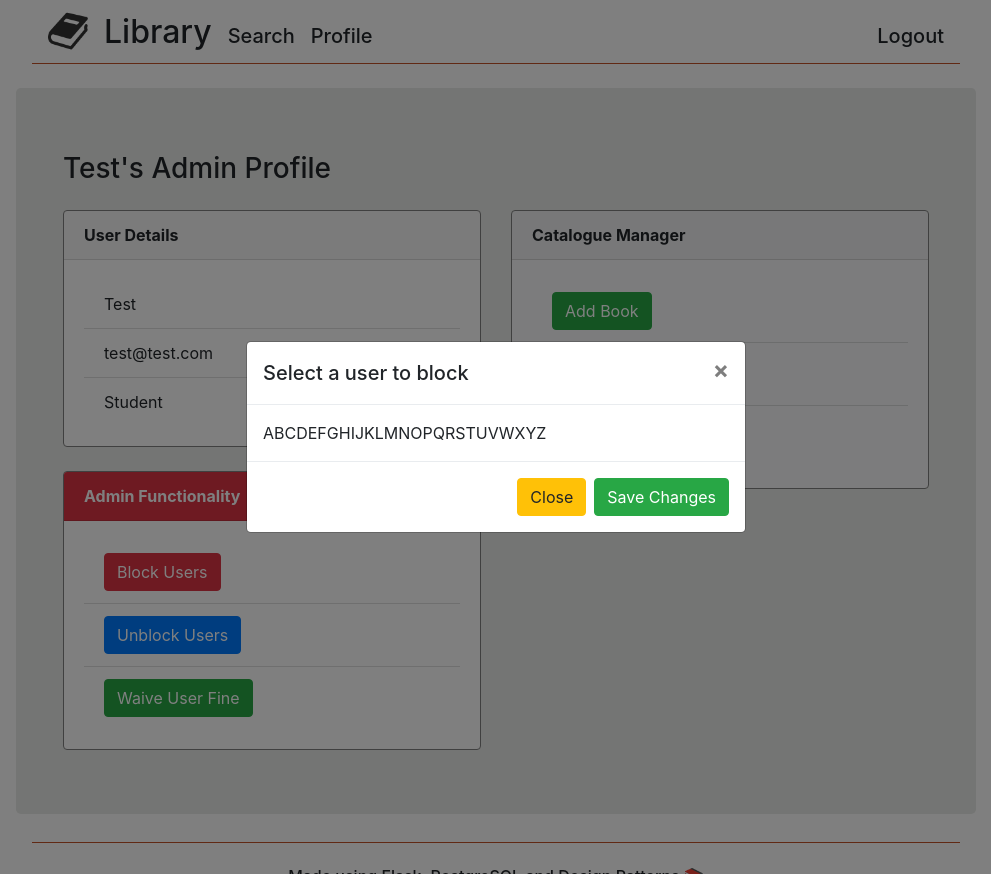
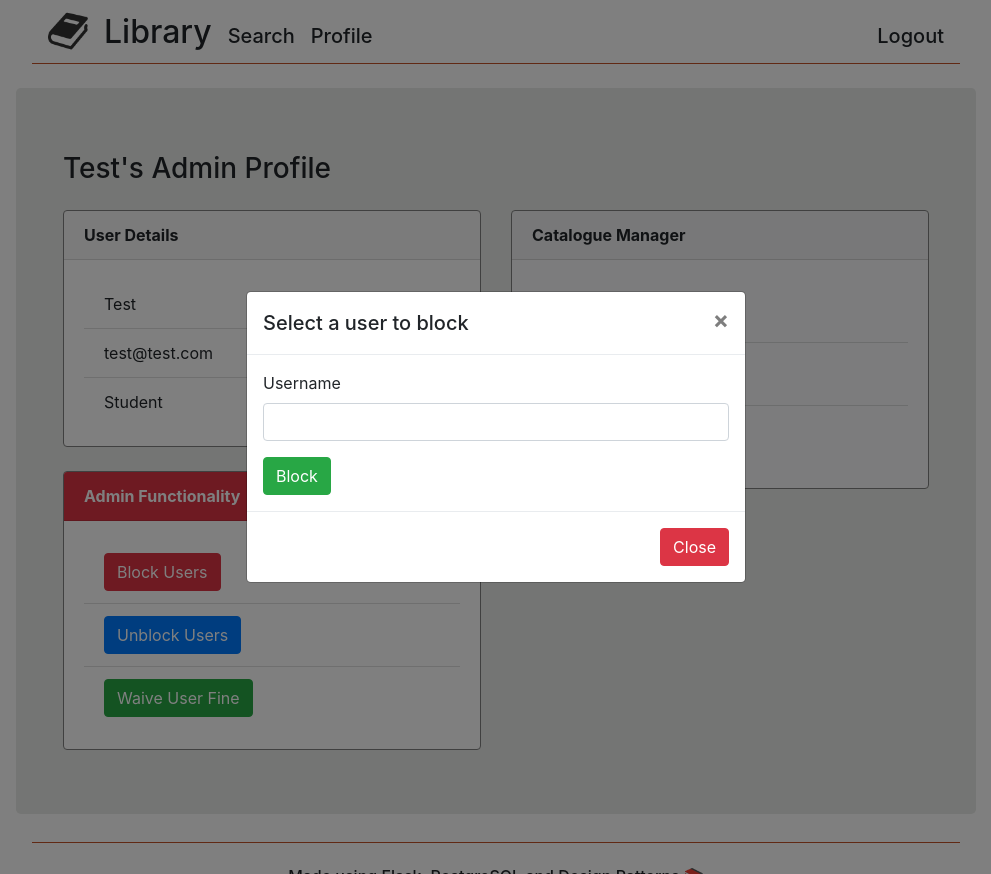
Before and after one commit to Dawid33/CS4125, a Flask app: page /admin_profile in a window 1280 px wide, after a click on "Block Users". Shown: the whole page, without its empty margins (144-1135 px from the left). Run offline with Flask 3, Linux system fonts and the light colour scheme; a user stored in the database is signed in; some libraries are stand-ins or nearby versions.

Commit message:
Waive fine, Block, and Unblock functionality

```diff
--- a/models/database_manager/db_manager.py
+++ b/models/database_manager/db_manager.py
@@ -2,6 +2,7 @@
 # pylint: disable=import-error
 # pylint: disable=no-name-in-module
 
+from flask import flash
 from sqlalchemy import select
 from instance.db import *
 import uuid
@@ -187,10 +188,13 @@ class DBManager:
         db.session.commit()
 
     # Deletes specified fine from the db
-    def waive_user_fine(self, fine_id):
-        fine_to_waive = Fine.query.filter_by(fine_id=str(fine_id)).one()
-        db.session.delete(fine_to_waive)
-        db.session.commit()
+    def waive_user_fine(self, user_id):
+        fine_to_waive = Fine.query.filter_by(user_id=str(user_id)).first()
+        if fine_to_waive is not None:
+            db.session.delete(fine_to_waive)
+            db.session.commit()
+        else:
+            print("unable to print", user_id.user_id)
 
     # Function for blocking a user
     def block_user(self, user_id):
--- a/src/forms.py
+++ b/src/forms.py
@@ -17,8 +17,16 @@ class AddBookForm(FlaskForm):
 
 class WaiveFineForm(FlaskForm):
     user = StringField('Username', validators=[DataRequired()])
-    submit = SubmitField('Search')
+    submit = SubmitField('Delete')
 
 class BlockUserForm(FlaskForm):
     user = StringField('Username', validators=[DataRequired()])
     submit = SubmitField('Search')
+
+class UnblockUserForm(FlaskForm):
+    user = StringField('Username', validators=[DataRequired()])
+    submit = SubmitField('Search')
+
+class RemoveBookForm(FlaskForm):
+    isbn = StringField('ISBN', validators=[DataRequired()])
+    Submit = SubmitField('Delete')
--- a/src/user_profile.py
+++ b/src/user_profile.py
@@ -2,7 +2,7 @@
 # pylint: disable=import-error
 # pylint: disable=no-name-in-module
 
-from flask import Blueprint, redirect, render_template, request, session, url_for, abort
+from flask import Blueprint, jsonify, redirect, render_template, request, session, url_for, abort
 from models.users.user_manager import UserManager
 from src.forms import *
 from models.users.admin_command import *
@@ -34,10 +34,12 @@ def admin_profile():
     form = AddBookForm()  # Create an instance of the form
     waive_fine_form = WaiveFineForm()
     block_user_form = BlockUserForm()
+    remove_book_form = RemoveBookForm()
+    unblock_user_form = UnblockUserForm()
 
     # Pass the form to the template
     return render_template('user_profile/admin_profile.html', user=admin_user, form=form, waive_fine_form=waive_fine_form,
-                            block_user_form=block_user_form)
+                            block_user_form=block_user_form, remove_book_form=remove_book_form, unblock_user_form=unblock_user_form)
 
 # API endpoint that triggeres return book on the user object
 @profile.route('/return_book/<uuid:borrow_id>', methods=['GET'])
@@ -84,6 +86,20 @@ def add_book():
 
     return redirect(url_for('profile.admin_profile'))  # Redirect back to the admin profile
 
+@profile.route('/remove_book', methods=['POST'])
+def remove_book():
+    remove_book_form = RemoveBookForm()
+
+    admin_user = user_manager.get_current_user()
+    remove_book = RemoveBook(remove_book_form.isbn.data)
+
+    admin_user.add_admin_command(remove_book)
+
+    if remove_book_form.validate_on_submit():
+        admin_user.execute_admin_commands()
+
+    return redirect(url_for('profile.admin_profile'))
+
 @profile.route('/waive_fine', methods=['GET', 'POST'])
 def waive_fine():
     waive_fine_form = WaiveFineForm()
@@ -107,3 +123,15 @@ def block_user():
         admin_user.execute_admin_commands()
 
     return redirect(url_for('profile.admin_profile'))
+
+@profile.route('/unblock_user', methods=['GET', 'POST'])
+def unblock_user():
+    unblock_user_form = UnblockUserForm()
+    admin_user = user_manager.get_current_user()
+    unblock_user = UnblockUser(unblock_user_form.user.data)
+    admin_user.add_admin_command(unblock_user)
+
+    if unblock_user_form.validate_on_submit():
+        admin_user.execute_admin_commands()
+
+    return redirect(url_for('profile.admin_profile'))
--- a/templates/user_profile/admin_profile.html
+++ b/templates/user_profile/admin_profile.html
@@ -20,11 +20,43 @@
                 </button>
             </div>
             <div class="modal-body">
-                ABCDEFGHIJKLMNOPQRSTUVWXYZ
+                <form id="blockUserForm", method="POST", action="{{url_for('profile.block_user')}}">
+                    {{block_user_form.hidden_tag()}}
+                    <div class="form-group">
+                        {{block_user_form.user.label}}
+                        {{block_user_form.user(class="form-control", id="user_name")}}
+                    </div>
+                    <button type="submit", id="saveButton", class="btn btn-success">Block</button>
+                </form>
             </div>
             <div class="modal-footer">
-                <button type="button" id="closeButton" class="btn btn-warning" data-dismiss="modal">Close</button>
-                <button type="button" id="saveButton" class="btn btn-success">Save Changes</button>
+                <button type="button" id="closeButton" class="btn btn-danger" data-dismiss="modal">Close</button>
+            </div>
+        </div>
+    </div>
+</div>
+
+<div class="modal fade" id="longUnblockUser" tabindex="-1" role="dialog" aria-labelledby="ModalTitleBlock" aria-hidden="true">
+    <div class="modal-dialog modal-dialog-centered" role="document">
+        <div class="modal-content">
+            <div class="modal-header">
+                <h5 class="modal-title" id="ModalTitleBlock">Select a user to unblock</h5>
+                <button type="button" class="close" data-dismiss="modal" aria-label="Close">
+                    <span aria-hidden="true">&times;</span>
+                </button>
+            </div>
+            <div class="modal-body">
+                <form id="unblockUserForm", method="POST", action="{{url_for('profile.unblock_user')}}">
+                    {{unblock_user_form.hidden_tag()}}
+                    <div class="form-group">
+                        {{unblock_user_form.user.label}}
+                        {{unblock_user_form.user(class="form-control", id="user_name")}}
+                    </div>
+                    <button type="submit", id="saveButton", class="btn btn-success">Unblock</button>
+                </form>
+            </div>
+            <div class="modal-footer">
+                <button type="button" id="closeButton" class="btn btn-danger" data-dismiss="modal">Close</button>
             </div>
         </div>
     </div>
@@ -46,7 +78,7 @@
                         {{waive_fine_form.user.label}}
                         {{waive_fine_form.user(class="form-control", id="user_id")}}
                     </div>
-                    <button type="submit", id="saveButton", class="btn btn-success">Search</button>
+                    <button type="submit", id="saveButton", class="btn btn-success">Delete</button>
                 </form>
             </div>
             <div class="modal-footer">
@@ -165,7 +197,7 @@
                                 <button type="button" class="btn btn-danger" data-toggle="modal" data-target="#longBlockUser">Block Users</button>
                             </li>
                             <li class="list-group-item">
-                                <button type="button" class="btn btn-primary" onclick="unblock_user()">Unblock Users</button>
+                                <button type="button" class="btn btn-primary" data-toggle="modal" data-target="#longUnblockUser">Unblock Users</button>
                             </li>
                             <li class="list-group-item">
                                 <button type="button" class="btn btn-success" data-toggle="modal" data-target="#longWaiveUser">Waive User Fine</button>
```
Also changed, not shown: models/users/admin_command.py (+12 -9 lines), instance/cs4125_database.db.
